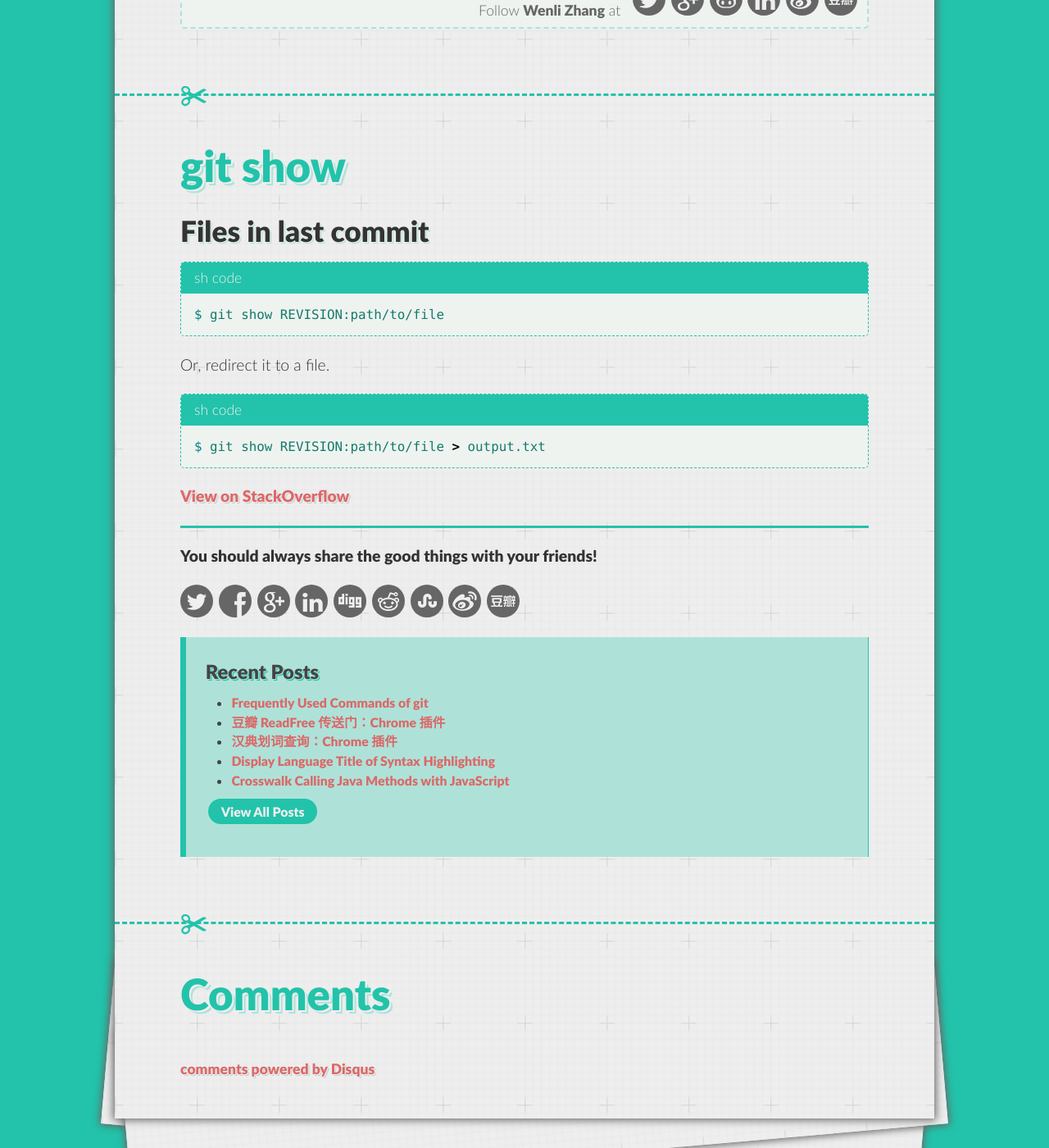
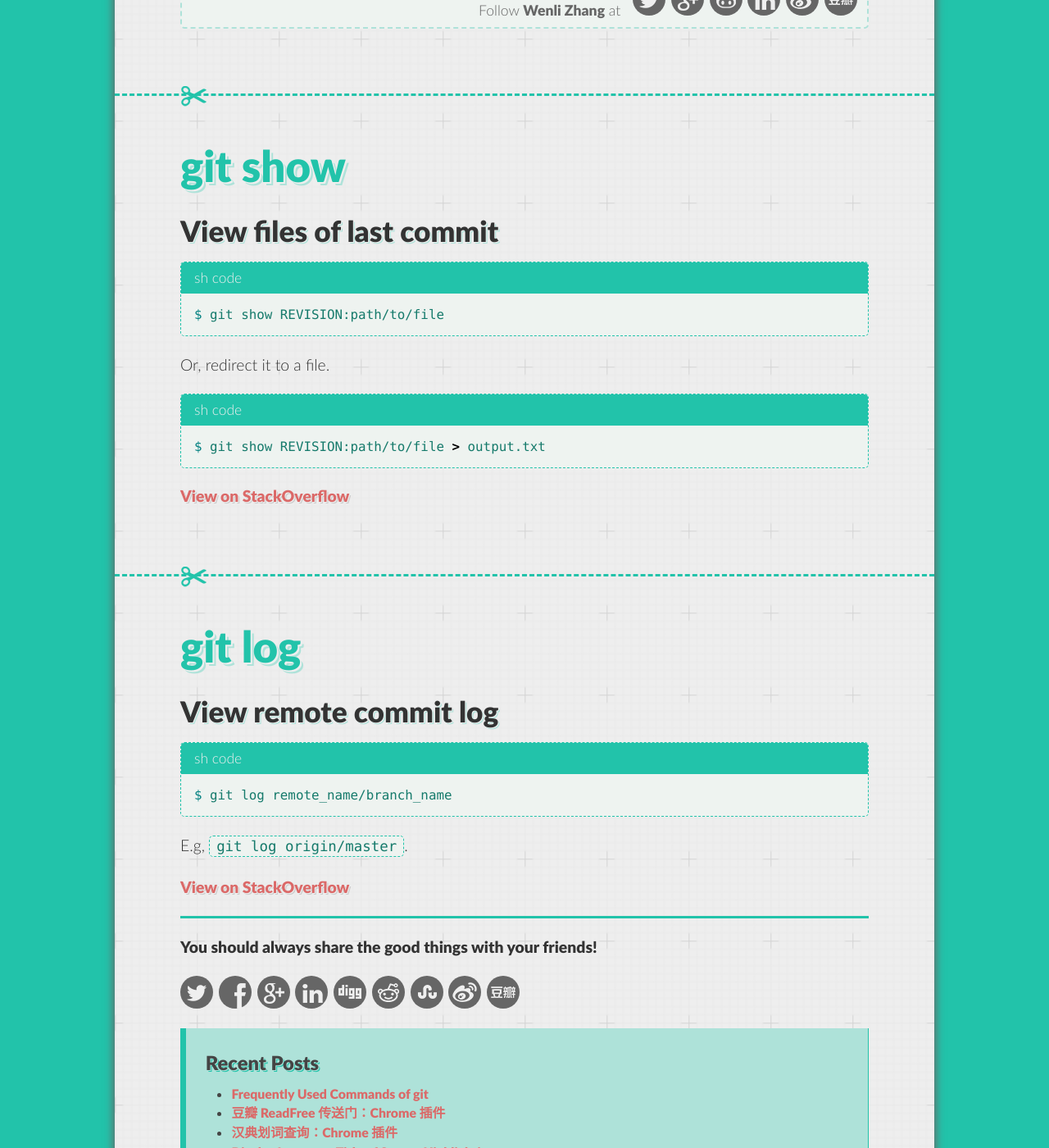
Before and after one commit to Ovilia/blog, a Jekyll site: the page built from notes/_posts/2014-10-09-git.md, in a window 1280 px wide and 1400 px high, scrolled down 491 px. Shown: the whole window at 82% size. Built offline with Jekyll 4.4.1, drawn with Linux system fonts in a browser that asks for light colours; Markdown is read by kramdown in place of the engine named in the settings.

Commit message:
modify note

```diff
--- a/notes/_posts/2014-10-09-git.md
+++ b/notes/_posts/2014-10-09-git.md
@@ -9,7 +9,7 @@ time: 2014.10.09 15:31:00
 
 # git show
 
-## Files in last commit
+## View files of last commit
 
 {% highlight sh %}
 $ git show REVISION:path/to/file
@@ -22,3 +22,15 @@ $ git show REVISION:path/to/file > output.txt
 {% endhighlight %}
 
 <a href="http://stackoverflow.com/questions/338436/is-there-a-quick-git-command-to-see-an-old-version-of-a-file" target="_blank">View on StackOverflow</a>
+
+# git log
+
+## View remote commit log
+
+{% highlight sh %}
+$ git log remote_name/branch_name
+{% endhighlight %}
+
+E.g, `git log origin/master`.
+
+<a href="http://stackoverflow.com/questions/13941976/git-log-command-to-check-for-commit-history-on-remote-server" target="_blank">View on StackOverflow</a>
```
